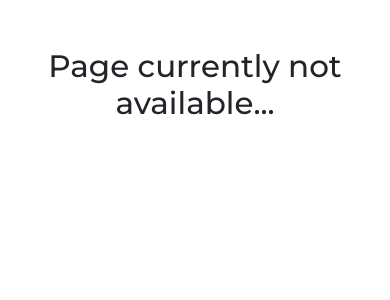
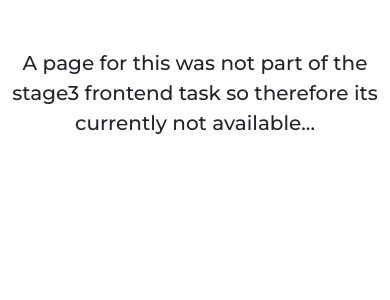
Before and after one commit to hamskid-id/zuritask3, a React (Create React App) app: page /#/nft in a window 390 px wide. Shown: the top 300 px of the page. Built offline with nearby package versions, Linux system fonts and the light colour scheme.

Commit message:
stage3 updated

```diff
--- a/src/App.css
+++ b/src/App.css
@@ -230,7 +230,7 @@ footer a{
     justify-content: center;
   }
   .search{
-    width:50%;
+    width:35%;
   }
 
   .navbar-light .navbar-brand {
--- a/src/components/errorpage.js
+++ b/src/components/errorpage.js
@@ -1,5 +1,5 @@
 export const Errorpage=()=>{
     return(
-        <p className="display-5 mt-5 text-center">Page currently not available...</p>
+        <p className="fs-5 mt-5 text-center">A page for this was not part of the stage3 frontend task so therefore its currently not available...</p>
     )
 }
--- a/src/components/headerComponent.js
+++ b/src/components/headerComponent.js
@@ -25,7 +25,7 @@ export const HeaderComponent =()=>{
                                                 <Link className="nav-link text-dark  link_li" to="/nft" >NFTs</Link>
                                                 </li>
                                                 <li className="nav-item">
-                                                <Link className="nav-link text-dark link_li" to="/communty" >Community</Link>
+                                                <Link className="nav-link text-dark link_li" to="/community" >Community</Link>
                                                 </li>
                                         </ul>
                                         <span className="navbar-text">
```
